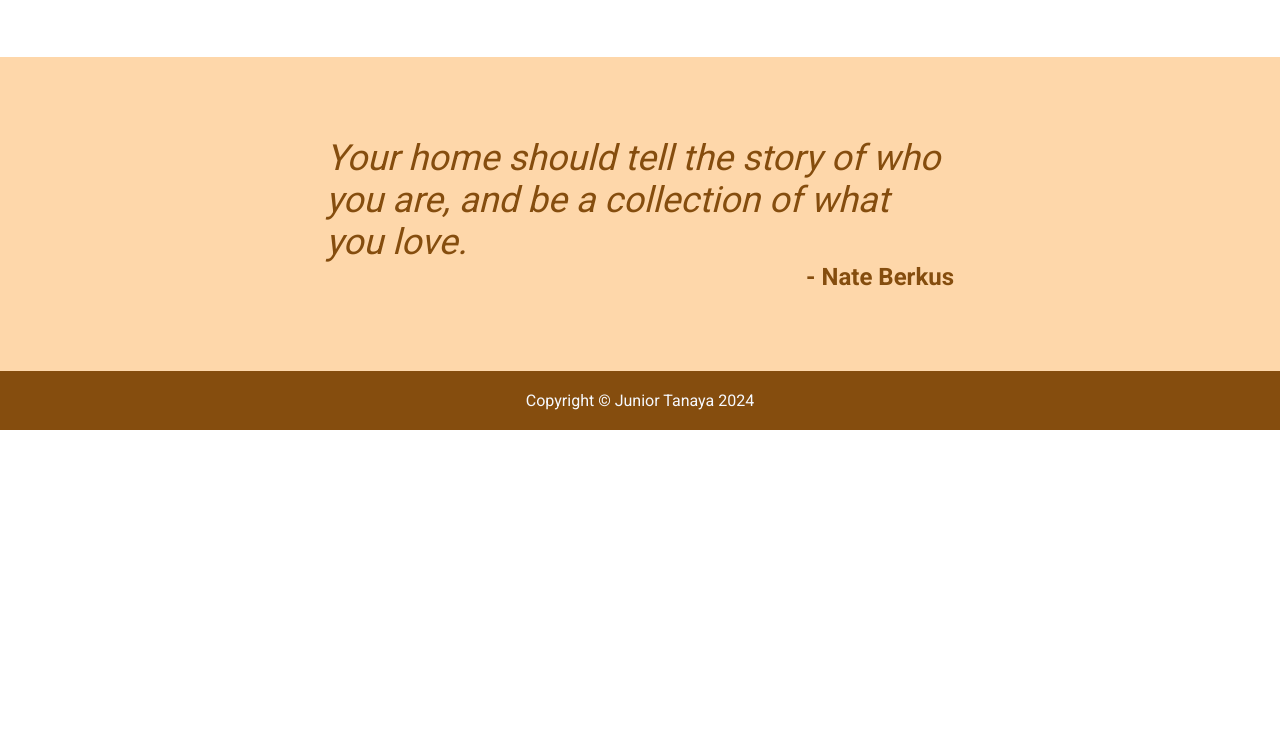
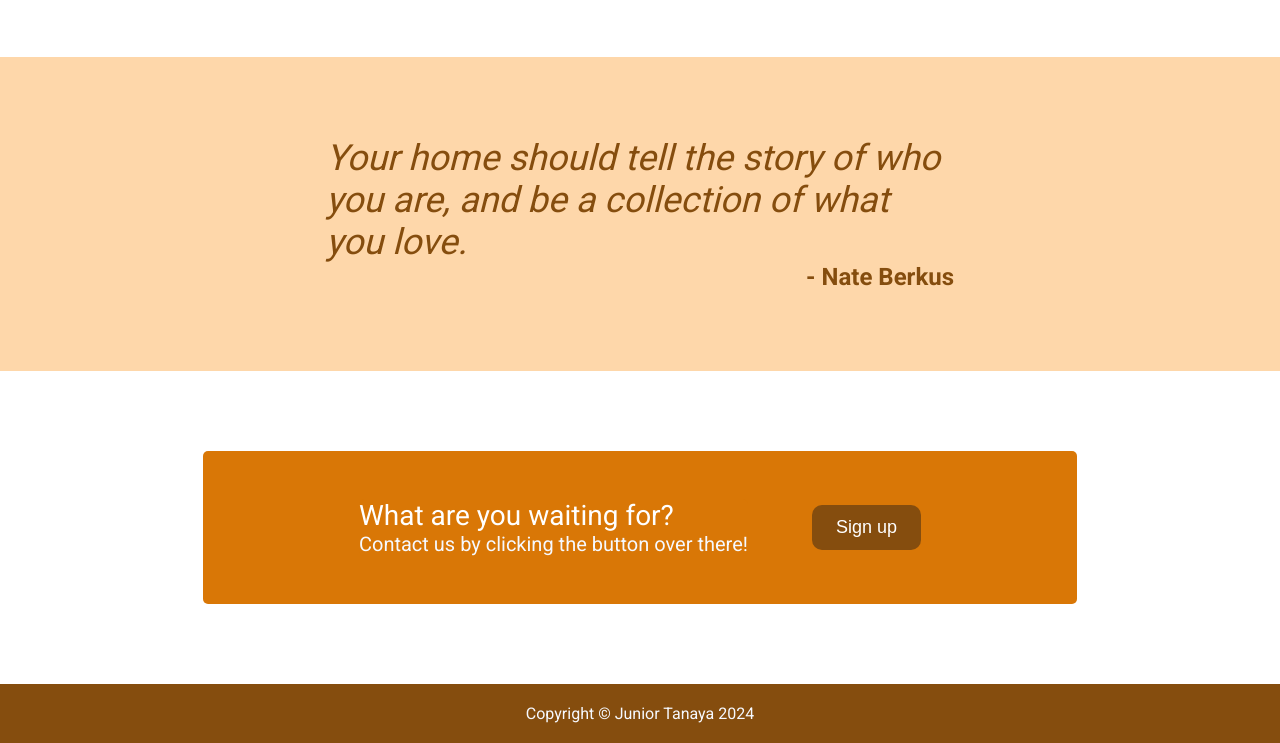
Before and after one commit to ijuntan/landing-page, a plain HTML site: page index.html in a window 1280 px wide. Shown: the part 1204-1947 px from the top of the page. Before the commit the page ends 1634 px from the top, so only its background shows below. Drawn offline with Linux system fonts and the light colour scheme.

Commit message:
feat: add cta

```diff
--- a/index.html
+++ b/index.html
@@ -68,6 +68,22 @@
                 </p>
             </div>
         </div>
+
+        <div class="cta">
+            <div>
+                <div>
+                    <p class="title">
+                        What are you waiting for?
+                    </p>
+                    <p class="subtitle">
+                        Contact us by clicking the button over there!
+                    </p>
+                </div>
+                <button>
+                    Sign up
+                </button>
+            </div>
+        </div>
     </main>
 
     <footer>
--- a/styles.css
+++ b/styles.css
@@ -17,7 +17,7 @@ body {
     color: var(--main)
 }
 
-header, footer, .about, .flex, .quote {
+header, footer, .about, .flex, .quote, .cta {
     display: flex;
     align-items: center;
 }
@@ -159,10 +159,14 @@ footer {
     color: var(--dark)
 }
 
+.quote, .cta {
+    justify-content: center;
+    padding: 80px 12px;
+}
+
 .quote {
-    justify-content: center;
+    padding: 80px 12px;
     background-color: #fed7aa;
-    padding: 80px 12px;
 }
 
 .quote div {
@@ -183,3 +187,33 @@ footer {
     font-size: 24px;
     font-weight: bold;
 }
+
+.cta div {
+    display: flex;
+    justify-content: center;
+    align-items: center;
+    flex-wrap: wrap;
+    background-color: #d97706;
+    border-radius: 5px;
+    padding: 48px 156px;
+    gap: 64px;
+}
+
+.cta div div {
+    display: flex;
+    flex-direction: column;
+    align-items: flex-start;
+    color: var(--light);
+    gap: 0;
+    padding: 0;
+    p { padding: 0; margin: 0 }
+}
+
+.cta div div .title {
+    font-size: 28px;
+}
+
+.cta div div .subtitle{
+    font-size: 20px;
+    color: var(--secondary)
+}
```
